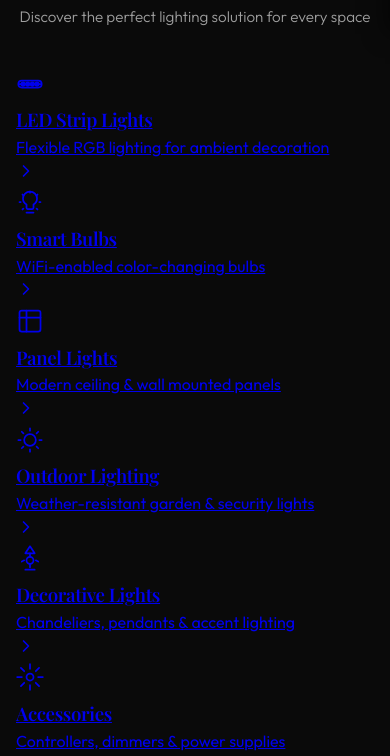
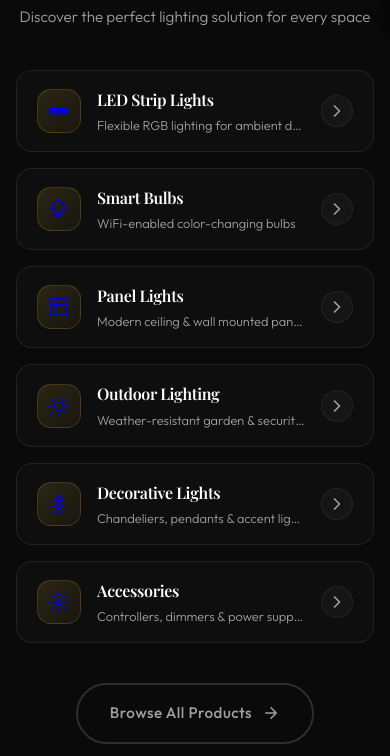
Before and after one commit to SABI9666/cos5.1, a React (Vite) app: page / in a window 390 px wide. Shown: the part 810-1566 px from the top of the page. Built offline with nearby package versions, Linux system fonts and the light colour scheme; no server answers; the database is empty.

Commit message:
Update homepage.css

```diff
--- a/src/pages/homepage.css
+++ b/src/pages/homepage.css
@@ -1,4 +1,4 @@
-home-page {
+.home-page {
   min-height: 100vh;
   background: var(--bg-primary);
 }
@@ -128,135 +128,179 @@ home-page {
   font-weight: 300;
 }
 
-/* ========== CATEGORY GRID ========== */
-.category-grid {
-  display: grid;
-  grid-template-columns: repeat(4, 1fr);
-  gap: 1.5rem;
+/* ========== PREMIUM CATEGORY MENU ========== */
+.category-section {
+  background: linear-gradient(180deg, var(--bg-primary) 0%, var(--bg-secondary) 100%);
 }
 
-.category-card {
-  position: relative;
-  border-radius: 20px;
-  overflow: hidden;
-  text-decoration: none;
-  aspect-ratio: 3/4;
-  display: flex;
-  flex-direction: column;
-  cursor: pointer;
-  box-shadow: 0 10px 40px rgba(0,0,0,0.3);
-  transition: all 0.5s cubic-bezier(0.25, 0.46, 0.45, 0.94);
+.category-menu {
+  display: grid;
+  grid-template-columns: repeat(2, 1fr);
+  gap: 1rem;
+  max-width: 1000px;
+  margin: 0 auto;
 }
 
-.category-card:hover {
-  transform: translateY(-10px) scale(1.02);
-  box-shadow: 0 25px 60px rgba(0,0,0,0.4), 0 0 30px rgba(212, 175, 55, 0.15);
+.category-menu-item {
+  position: relative;
+  display: flex;
+  align-items: center;
+  gap: 1.25rem;
+  padding: 1.5rem 1.75rem;
+  background: rgba(255, 255, 255, 0.02);
+  border: 1px solid rgba(255, 255, 255, 0.08);
+  border-radius: 16px;
+  text-decoration: none;
+  transition: all 0.4s cubic-bezier(0.25, 0.46, 0.45, 0.94);
+  overflow: hidden;
 }
 
-.category-image-wrapper {
+.category-menu-item::before {
+  content: '';
   position: absolute;
   top: 0;
   left: 0;
   width: 100%;
   height: 100%;
-  z-index: 0;
+  background: linear-gradient(135deg, rgba(212, 175, 55, 0.1) 0%, rgba(212, 175, 55, 0) 60%);
+  opacity: 0;
+  transition: opacity 0.4s ease;
 }
 
-.category-image {
-  width: 100%;
-  height: 100%;
-  object-fit: cover;
-  transition: transform 0.7s cubic-bezier(0.25, 0.46, 0.45, 0.94);
+.category-menu-item:hover::before {
+  opacity: 1;
 }
 
-.category-card:hover .category-image {
-  transform: scale(1.15);
+.category-menu-item:hover {
+  border-color: rgba(212, 175, 55, 0.4);
+  transform: translateY(-4px);
+  box-shadow: 0 20px 40px rgba(0, 0, 0, 0.3), 0 0 30px rgba(212, 175, 55, 0.1);
 }
 
-.category-overlay {
+.category-menu-glow {
   position: absolute;
-  top: 0;
+  top: 50%;
   left: 0;
-  width: 100%;
-  height: 100%;
-  background: linear-gradient(
-    180deg,
-    rgba(0,0,0,0) 0%,
-    rgba(0,0,0,0.2) 40%,
-    rgba(0,0,0,0.7) 70%,
-    rgba(0,0,0,0.95) 100%
-  );
-  z-index: 1;
+  width: 4px;
+  height: 0;
+  background: linear-gradient(180deg, var(--primary) 0%, #b8942e 100%);
+  border-radius: 0 4px 4px 0;
+  transition: height 0.3s ease;
+  transform: translateY(-50%);
+}
+
+.category-menu-item:hover .category-menu-glow {
+  height: 60%;
+}
+
+.category-menu-icon {
+  flex-shrink: 0;
+  width: 56px;
+  height: 56px;
+  display: flex;
+  align-items: center;
+  justify-content: center;
+  background: linear-gradient(135deg, rgba(212, 175, 55, 0.15) 0%, rgba(212, 175, 55, 0.05) 100%);
+  border: 1px solid rgba(212, 175, 55, 0.2);
+  border-radius: 14px;
+  color: var(--primary);
   transition: all 0.4s ease;
 }
 
-.category-card:hover .category-overlay {
-  background: linear-gradient(
-    180deg,
-    rgba(212, 175, 55, 0.1) 0%,
-    rgba(0,0,0,0.3) 40%,
-    rgba(0,0,0,0.8) 70%,
-    rgba(0,0,0,0.98) 100%
-  );
+.category-menu-item:hover .category-menu-icon {
+  background: linear-gradient(135deg, var(--primary) 0%, #b8942e 100%);
+  color: var(--bg-primary);
+  border-color: var(--primary);
+  box-shadow: 0 8px 25px rgba(212, 175, 55, 0.3);
+  transform: scale(1.05);
 }
 
-.category-info {
-  position: absolute;
-  bottom: 0;
-  left: 0;
-  right: 0;
-  padding: 2rem 1.5rem;
-  z-index: 2;
-  transform: translateY(10px);
-  transition: transform 0.4s ease;
+.category-menu-content {
+  flex-grow: 1;
+  min-width: 0;
 }
 
-.category-card:hover .category-info {
-  transform: translateY(0);
+.category-menu-name {
+  font-size: 1.1rem;
+  font-weight: 600;
+  color: var(--text-primary);
+  margin-bottom: 0.3rem;
+  transition: color 0.3s ease;
 }
 
-.category-name {
-  font-size: 1.4rem;
-  font-weight: 600;
-  color: var(--text-primary);
-  margin-bottom: 0.5rem;
-  text-shadow: 0 2px 10px rgba(0,0,0,0.5);
+.category-menu-item:hover .category-menu-name {
+  color: var(--primary);
 }
 
-.category-description {
-  font-size: 0.9rem;
-  color: rgba(255,255,255,0.7);
-  margin-bottom: 1rem;
+.category-menu-desc {
+  font-size: 0.85rem;
+  color: var(--text-secondary);
   font-weight: 300;
+  line-height: 1.4;
+  white-space: nowrap;
+  overflow: hidden;
+  text-overflow: ellipsis;
 }
 
-.shop-link {
-  display: inline-flex;
+.category-menu-arrow {
+  flex-shrink: 0;
+  width: 36px;
+  height: 36px;
+  display: flex;
   align-items: center;
-  gap: 8px;
-  color: var(--primary);
-  font-size: 0.9rem;
-  font-weight: 600;
-  text-transform: uppercase;
-  letter-spacing: 1.5px;
+  justify-content: center;
+  background: rgba(255, 255, 255, 0.03);
+  border: 1px solid rgba(255, 255, 255, 0.06);
+  border-radius: 50%;
+  color: var(--text-secondary);
   transition: all 0.3s ease;
 }
 
-.shop-link svg {
+.category-menu-item:hover .category-menu-arrow {
+  background: var(--primary);
+  border-color: var(--primary);
+  color: var(--bg-primary);
+  transform: translateX(4px);
+}
+
+.category-browse-all {
+  text-align: center;
+  margin-top: 2.5rem;
+}
+
+.browse-all-btn {
+  display: inline-flex;
+  align-items: center;
+  gap: 10px;
+  padding: 1rem 2rem;
+  background: transparent;
+  border: 2px solid rgba(255, 255, 255, 0.15);
+  color: var(--text-secondary);
+  text-decoration: none;
+  border-radius: 50px;
+  font-size: 0.95rem;
+  font-weight: 500;
+  letter-spacing: 0.5px;
+  transition: all 0.3s ease;
+}
+
+.browse-all-btn:hover {
+  border-color: var(--primary);
+  color: var(--primary);
+  background: rgba(212, 175, 55, 0.05);
+}
+
+.browse-all-btn svg {
   transition: transform 0.3s ease;
 }
 
-.category-card:hover .shop-link {
-  color: #e6c358;
-}
-
-.category-card:hover .shop-link svg {
+.browse-all-btn:hover svg {
   transform: translateX(5px);
 }
 
 /* ========== FEATURED SECTION ========== */
 .featured-section {
-  background: linear-gradient(180deg, var(--bg-primary) 0%, var(--bg-secondary) 50%, var(--bg-primary) 100%);
+  background: var(--bg-primary);
   padding: 6rem 1.5rem;
   max-width: 100%;
 }
@@ -564,14 +608,22 @@ home-page {
 
 /* ========== RESPONSIVE ========== */
 @media (max-width: 1200px) {
-  .category-grid {
-    grid-template-columns: repeat(2, 1fr);
-  }
   .product-grid {
     grid-template-columns: repeat(3, 1fr);
   }
   .features-grid {
     grid-template-columns: repeat(2, 1fr);
+  }
+}
+
+@media (max-width: 900px) {
+  .category-menu {
+    grid-template-columns: 1fr;
+    max-width: 500px;
+  }
+
+  .category-menu-item {
+    padding: 1.25rem 1.5rem;
   }
 }
 
@@ -585,31 +637,22 @@ home-page {
     padding: 4rem 1rem;
   }
 
-  .category-grid {
-    grid-template-columns: repeat(2, 1fr);
-    gap: 1rem;
+  .category-menu-icon {
+    width: 48px;
+    height: 48px;
   }
 
-  .category-card {
-    aspect-ratio: 3/4;
-    border-radius: 16px;
+  .category-menu-icon svg {
+    width: 22px;
+    height: 22px;
   }
 
-  .category-info {
-    padding: 1.5rem 1rem;
+  .category-menu-name {
+    font-size: 1rem;
   }
 
-  .category-name {
-    font-size: 1.1rem;
-  }
-
-  .category-description {
+  .category-menu-desc {
     font-size: 0.8rem;
-    margin-bottom: 0.7rem;
-  }
-
-  .shop-link {
-    font-size: 0.75rem;
   }
 
   .product-grid {
@@ -677,14 +720,19 @@ home-page {
     font-size: 1.8rem;
   }
 
-  .category-grid {
-    grid-template-columns: 1fr;
-    max-width: 350px;
-    margin: 0 auto;
+  .category-menu-item {
+    padding: 1rem 1.25rem;
+    gap: 1rem;
   }
 
-  .category-card {
-    aspect-ratio: 4/3;
+  .category-menu-icon {
+    width: 44px;
+    height: 44px;
+  }
+
+  .category-menu-arrow {
+    width: 32px;
+    height: 32px;
   }
 
   .product-grid {
```
